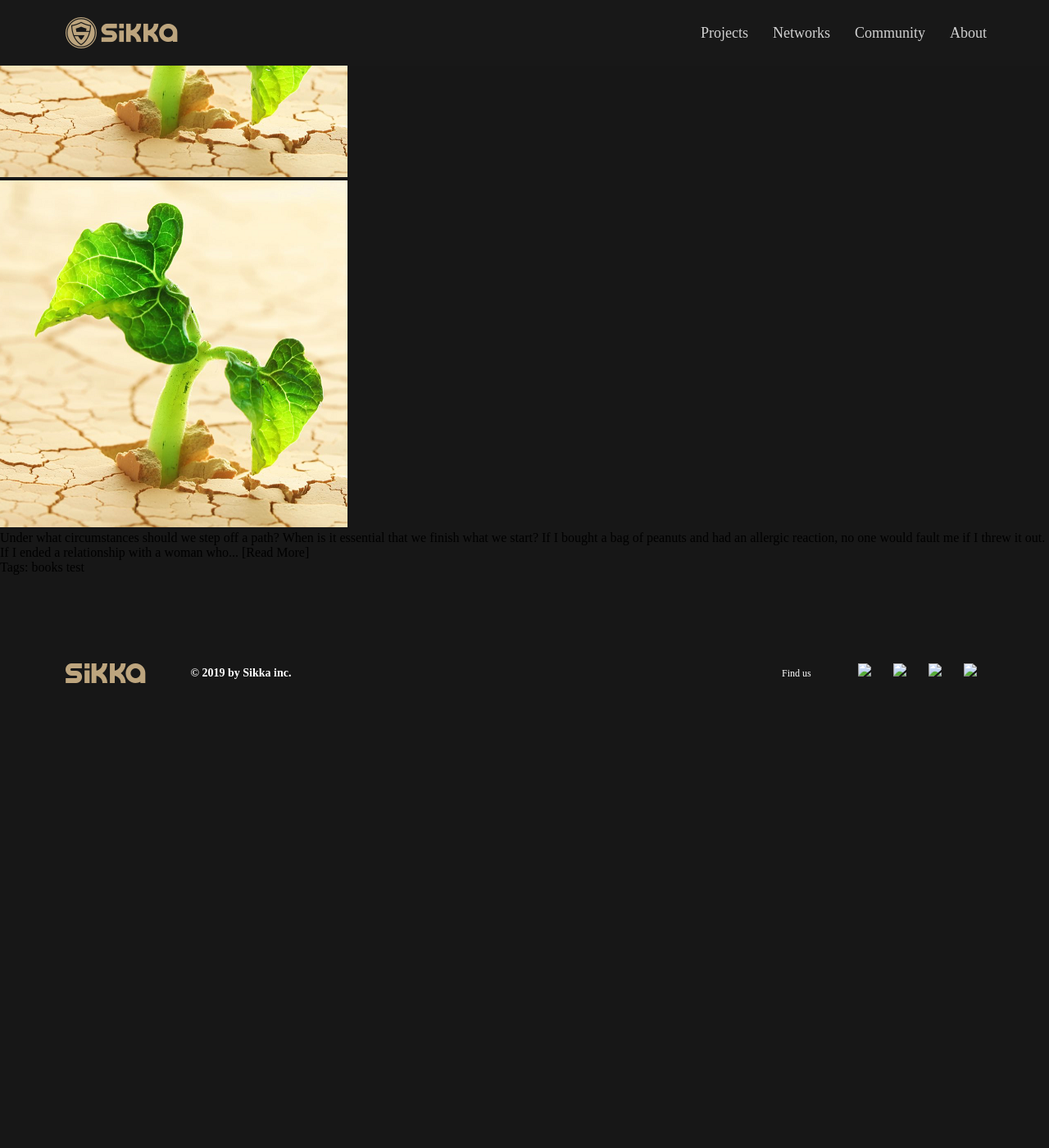
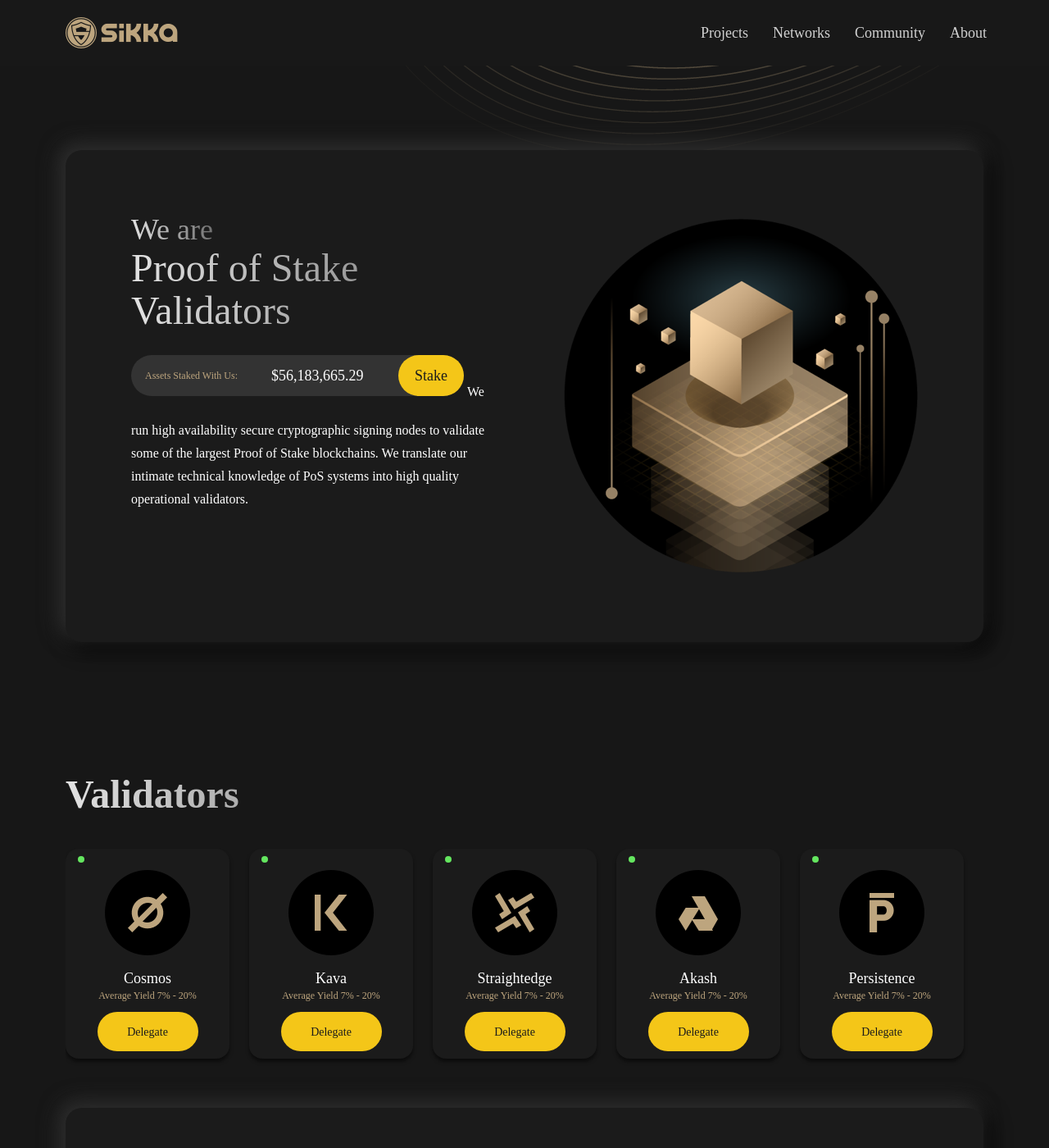
Before and after one commit to King860810/newweb, a Jekyll site: the page built from index.html, in a window 1280 px wide and 1400 px high, scrolled down 653 px. Shown: the whole window at 82% size. Built offline with Jekyll 4.4.1, drawn with Linux system fonts in a browser that asks for light colours; the list of posts is cut into pages by our own code; before the commit the page ends 1514 px from its top, so only the background shows below that; some of the changed text lies outside the part shown.

Commit message:
Update index.html

```diff
--- a/index.html
+++ b/index.html
@@ -1,5 +1,119 @@
 ---
 layout: home
-title: My website
-subtitle: This is where I will tell my friends way too much about me
 ---
+<section class="carousel-top">
+	<div class="top">
+		<div class="container">
+			<p class="t0">Infrastructure for the Decentralized Future</p>
+		</div>
+		<div class="container">
+			<div class="col-3"><p class="t1">Mainnet Validators</p><a>3</a>
+			</div>
+			<div class="col-3"><p class="t1">Testnet Validators</p><a>5</a>
+			</div>
+			<div class="col-3"><p class="t1">Blockchain Full Nodes</p><a>3</a>
+			</div>
+			<div class="col-3"><p class="t1">Decentralized Web Services</p><a>1</a>
+			</div>
+
+		</div>
+	</div>
+	<div class="proof">
+		<div class="proof-right"></div>
+		<div class="proof-left">
+			<a class="p-01">We are</a><br><p class="p-02">Proof of Stake Validators</p>
+			<div class="stake">
+				<a class="t2">Assets Staked With Us:</a><a class="t3">$56,183,665.29</a>
+				<a href="network.html"><button class="stake-btn">Stake</button></a>
+			</div>
+			<a class="t4">We run high availability secure cryptographic signing nodes to validate some of the largest Proof of Stake blockchains.  We translate our intimate technical knowledge of PoS systems into high quality operational validators.</a>
+		</div>
+	</div>
+	<div class="Validators">
+		<h1>Validators</h1>
+		<div class="col-2">
+			<span class="online"></span>
+			<div class="m1">
+				<div class="icon icon_c"></div>
+				<a class="t5">Cosmos</a><br><a class="t6">Average Yield 7% - 20%</a>
+			</div>
+			<a href="network.html"><button class="Delegate-btn">Delegate</button></a>
+		</div>
+		<div class="col-2">
+			<span class="online"></span>
+			<div class="m1">
+				<div class="icon icon_k"></div>
+				<a class="t5">Kava</a><br><a class="t6">Average Yield 7% - 20%</a>
+			</div>
+			<a href="network.html"><button class="Delegate-btn">Delegate</button></a>
+		</div>
+		<div class="col-2">
+			<span class="online"></span>
+			<div class="m1">
+				<div class="icon icon_s"></div>
+				<a class="t5">Straightedge</a><br><a class="t6">Average Yield 7% - 20%</a>
+			</div>
+			<a href="network.html"><button class="Delegate-btn">Delegate</button></a>
+		</div>
+		<div class="col-2">
+			<span class="online"></span>
+			<div class="m1">
+				<div class="icon icon_a"></div>
+				<a class="t5">Akash</a><br><a class="t6">Average Yield 7% - 20%</a>
+			</div>
+			<a href="network.html"><button class="Delegate-btn">Delegate</button></a>
+		</div>
+		<div class="col-2">
+			<span class="online"></span>
+			<div class="m1">
+				<div class="icon icon_p"></div>
+				<a class="t5">Persistence</a><br><a class="t6">Average Yield 7% - 20%</a>
+			</div>
+			<a href="network.html"><button class="Delegate-btn">Delegate</button></a>
+		</div>
+	</div>
+	<div class="proof dwi">
+		<div class="proof-right"></div>
+		<div class="proof-left">
+			<a class="p-01">We offer</a><br><p class="p-02">Decentralized Web Infrastructure</p>
+			<a class="t4">We are committed to building and running any protocols that move forward the vision of decentralization, including blockchain full nodes, IPFS nodes, Tor relays, ILP connectors, and mesh network routers.</a>
+		</div>
+	</div>
+	<div class="proof wb">
+		<div class="proof-right"></div>
+		<div class="proof-left">
+			<a class="p-01">We build</a><br><p class="p-02">Open Source Tooling</p>
+			<a class="t4">We build open source tooling around blockchains, PoS, and validation.  Currently, our primary contribution has been to Tendermint Core, the consensus engine that powers many blockchains both in and outside the Cosmos ecosystem.</a>
+		</div>
+	</div>
+	<div class="Validators dp">
+		<h1>Development Projects</h1>
+		<div class="col-2">
+			<div class="m1">
+				<div class="icon icon_c"></div>
+				<a class="t5">Cosmos Core Development</a>
+			</div>
+			<a href="Projects.html"><button class="Delegate-btn">Learn more</button></a>
+		</div>
+		<div class="col-2">
+			<div class="m1">
+				<div class="icon icon_c"></div>
+				<a class="t5">Straightedge Launch</a>
+			</div>
+			<a href="Projects.html"><button class="Delegate-btn">Learn more</button></a>
+		</div>
+		<div class="col-2">
+			<div class="m1">
+				<div class="icon icon_c"></div>
+				<a class="t5">zkDEX<br>Research</a>
+			</div>
+			<a href="Projects.html"><button class="Delegate-btn">Learn more</button></a>
+		</div>
+	</div>
+	<div class="Validators pa">
+		<h1>Partners<br>& Advisors</h1>
+		<img src="img/pa-logo-01.png"/>
+		<img src="img/pa-logo-02.png"/>
+		<img src="img/pa-logo-03.png"/>
+
+	</div>
```
